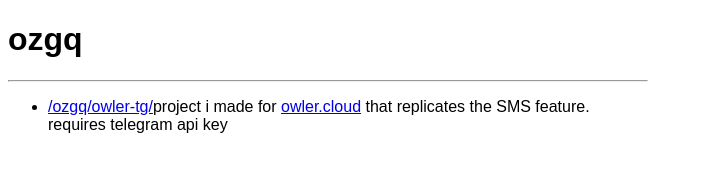
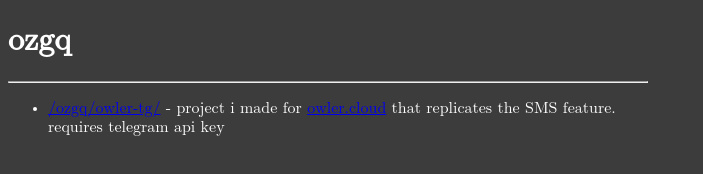
Before and after one commit to ozgq/ozgq.github.io, a plain HTML site: page index.html in a window 1280 px wide. Shown: the whole page, without its empty margins (0-703 px from the left). Drawn offline with Linux system fonts and the light colour scheme.

Commit message:
Update index.html

```diff
--- a/index.html
+++ b/index.html
@@ -5,19 +5,22 @@
   <meta charset="UTF-8">
   <meta name="viewport" content="width=device-width, initial-scale=1.0">
   <title>ozgq</title>
-  <link href="/style.css" rel="stylesheet" type="text/css" media="all">
   <style>
     body {
       width: 50%;
-      font-family: arial;
+      font-family: math; /* tyyype */
+      background-color: #3c3c3c;
+      color: white;
     }
   </style>
 </head>
 <body>
-  <h1>ozgq</h1>
-  <hr>
-  <ul>
-    <li><a href="https://github.com/ozgq/owler-tg">/ozgq/owler-tg/</a>project i made for <a href="https://owler.cloud">owler.cloud</a> that replicates the SMS feature. requires telegram api key</li>
-  </ul>
+  <div class=" main">
+    <h1>ozgq</h1>
+    <hr>
+    <ul>
+      <li><a href="https://github.com/ozgq/owler-tg">/ozgq/owler-tg/</a> - project i made for <a href="https://owler.cloud">owler.cloud</a> that replicates the SMS feature. requires telegram api key</li>
+    </ul>
+  </div>
 </body>
 </html>
```
